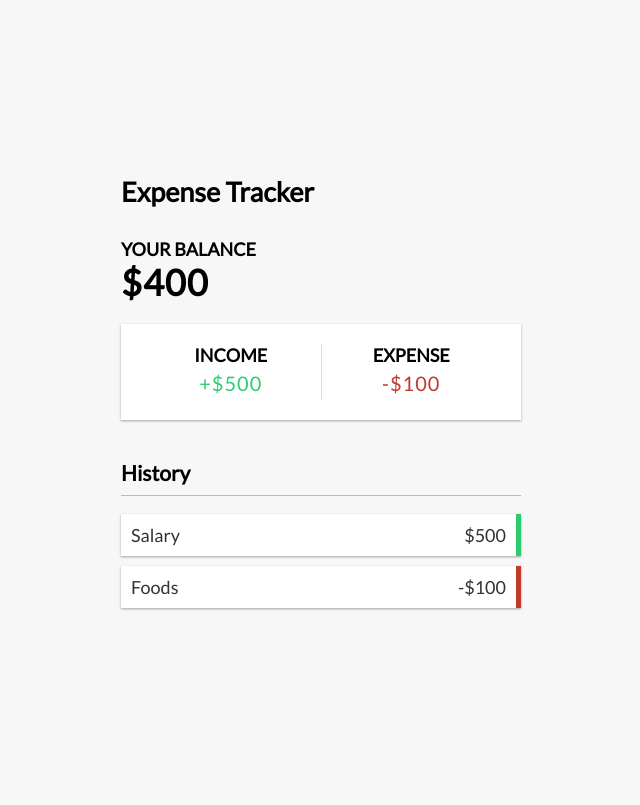
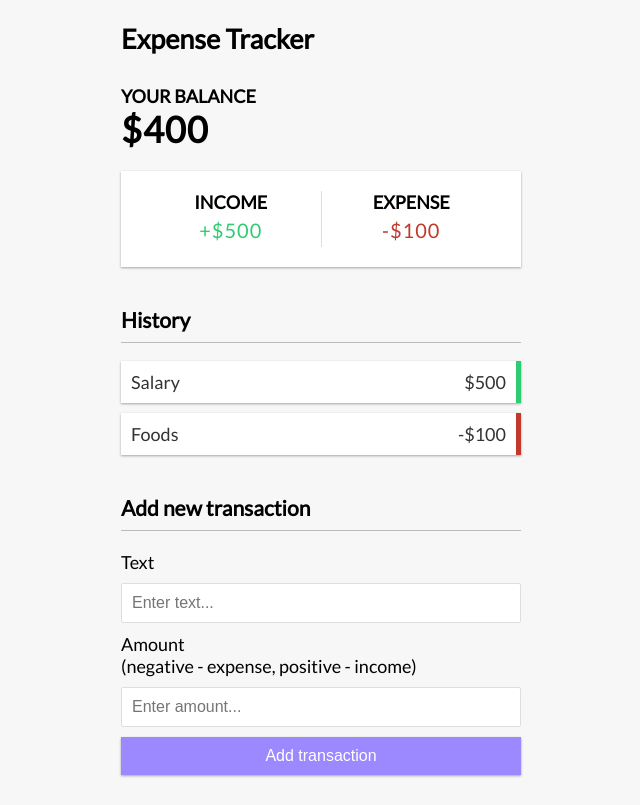
Before and after one commit to indra120/expense-tracker-react, a React (Vite) app: page / in a window 1280 px wide. Shown: the whole page, without its empty margins (319-959 px from the left). Built offline with nearby package versions, Linux system fonts and the light colour scheme.

Commit message:
Create methods to add new transaction

```diff
--- a/package.json
+++ b/package.json
@@ -10,7 +10,8 @@
   },
   "dependencies": {
     "react": "^18.2.0",
-    "react-dom": "^18.2.0"
+    "react-dom": "^18.2.0",
+    "react-toastify": "^10.0.4"
   },
   "devDependencies": {
     "@types/react": "^18.2.43",
--- a/src/app.tsx
+++ b/src/app.tsx
@@ -1,7 +1,9 @@
 import { useMemo, useState } from "react"
+import { ToastContainer } from "react-toastify"
 import TransactionList from "./components/transaction-list"
 import Balance from "./components/balance"
 import IncomeExpenses from "./components/income-expenses"
+import AddTransaction from "./components/add-transaction"
 
 export interface Transaction {
   id: number
@@ -48,7 +50,10 @@ const App = () => {
           transactions={transactions}
           handleDelete={deleteTransaction}
         />
+        <AddTransaction setTransactions={setTransactions} />
       </div>
+
+      <ToastContainer />
     </>
   )
 }
--- /dev/null
+++ b/src/components/add-transaction.tsx
@@ -0,0 +1,75 @@
+import { useState } from "react"
+import { toast } from "react-toastify"
+import { Transaction } from "../app"
+
+interface AddTransactionProps {
+  setTransactions: React.Dispatch<React.SetStateAction<Transaction[]>>
+}
+
+const AddTransaction: React.FC<AddTransactionProps> = (props) => {
+  const [newTransaction, setNewTransaction] = useState({
+    text: "",
+    amount: "",
+  })
+
+  const handleSubmit = (e: React.BaseSyntheticEvent) => {
+    e.preventDefault()
+    if (!newTransaction.text || !newTransaction.amount) {
+      return toast.error("All fields are required!")
+    }
+
+    props.setTransactions((lists) => [
+      ...lists,
+      {
+        ...newTransaction,
+        id: Math.floor(Math.random() * 69420),
+        amount: parseFloat(newTransaction.amount),
+      },
+    ])
+    toast.success("New transaction added")
+    setNewTransaction({ text: "", amount: "" })
+  }
+
+  return (
+    <>
+      <h3>Add new transaction</h3>
+
+      <form id="form" onSubmit={handleSubmit}>
+        <div className="form-control">
+          <label htmlFor="text">Text</label>
+
+          <input
+            type="text"
+            id="text"
+            value={newTransaction.text}
+            onChange={(e) => {
+              setNewTransaction((v) => ({ ...v, text: e.target.value }))
+            }}
+            placeholder="Enter text..."
+          />
+        </div>
+
+        <div className="form-control">
+          <label htmlFor="amount">
+            Amount <br />
+            (negative - expense, positive - income)
+          </label>
+
+          <input
+            type="text"
+            id="amount"
+            value={newTransaction.amount}
+            onChange={(e) => {
+              setNewTransaction((v) => ({ ...v, amount: e.target.value }))
+            }}
+            placeholder="Enter amount..."
+          />
+        </div>
+
+        <button className="btn">Add transaction</button>
+      </form>
+    </>
+  )
+}
+
+export default AddTransaction
--- a/src/main.tsx
+++ b/src/main.tsx
@@ -2,6 +2,7 @@ import { StrictMode } from "react"
 import { createRoot } from "react-dom/client"
 import App from "./app.tsx"
 import "./index.css"
+import 'react-toastify/ReactToastify.min.css'
 
 createRoot(document.getElementById("root") as HTMLElement).render(
   <StrictMode>
```
Also changed, not shown: 1 other file (tests, documents, lock files or other folders).
